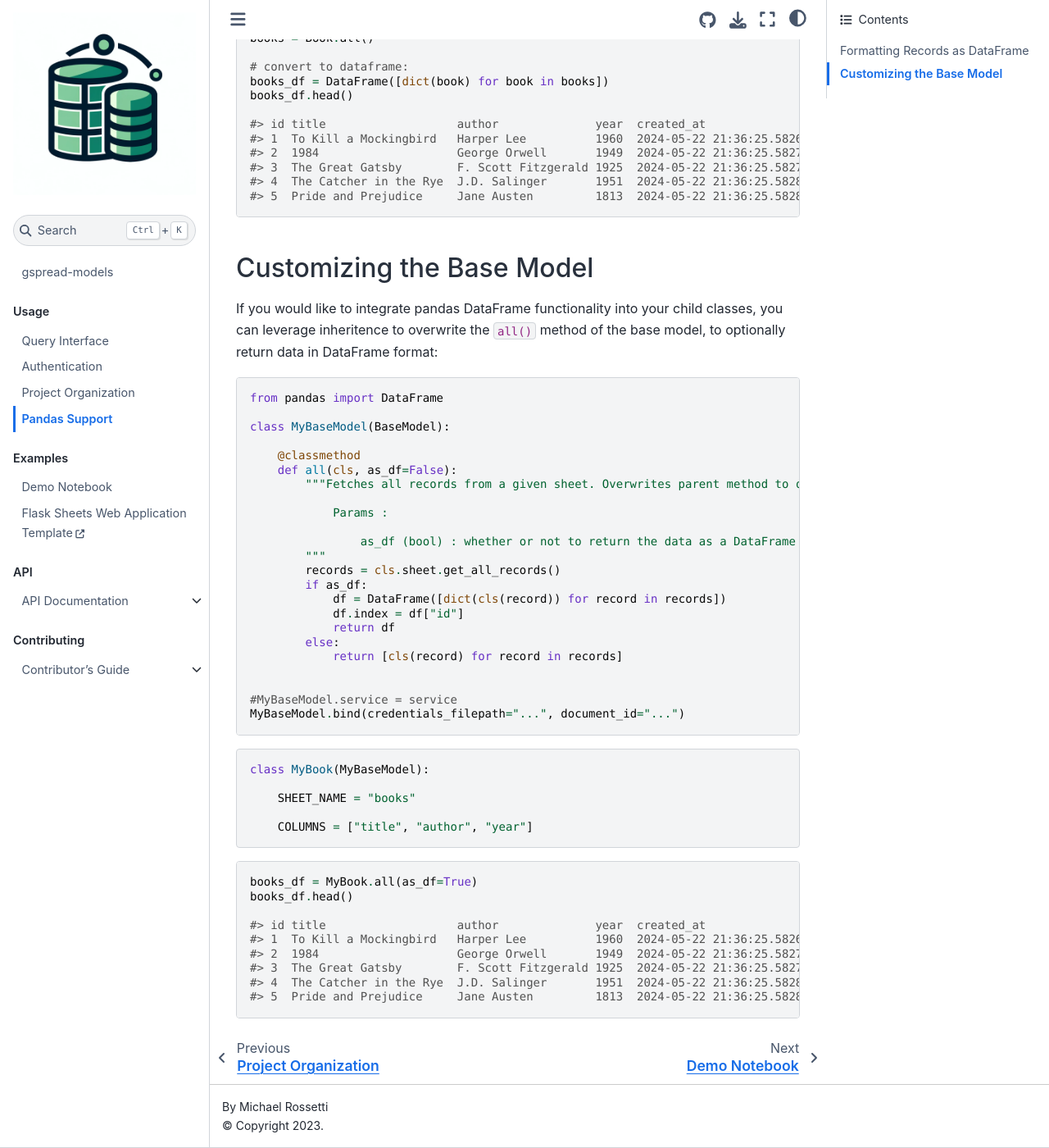
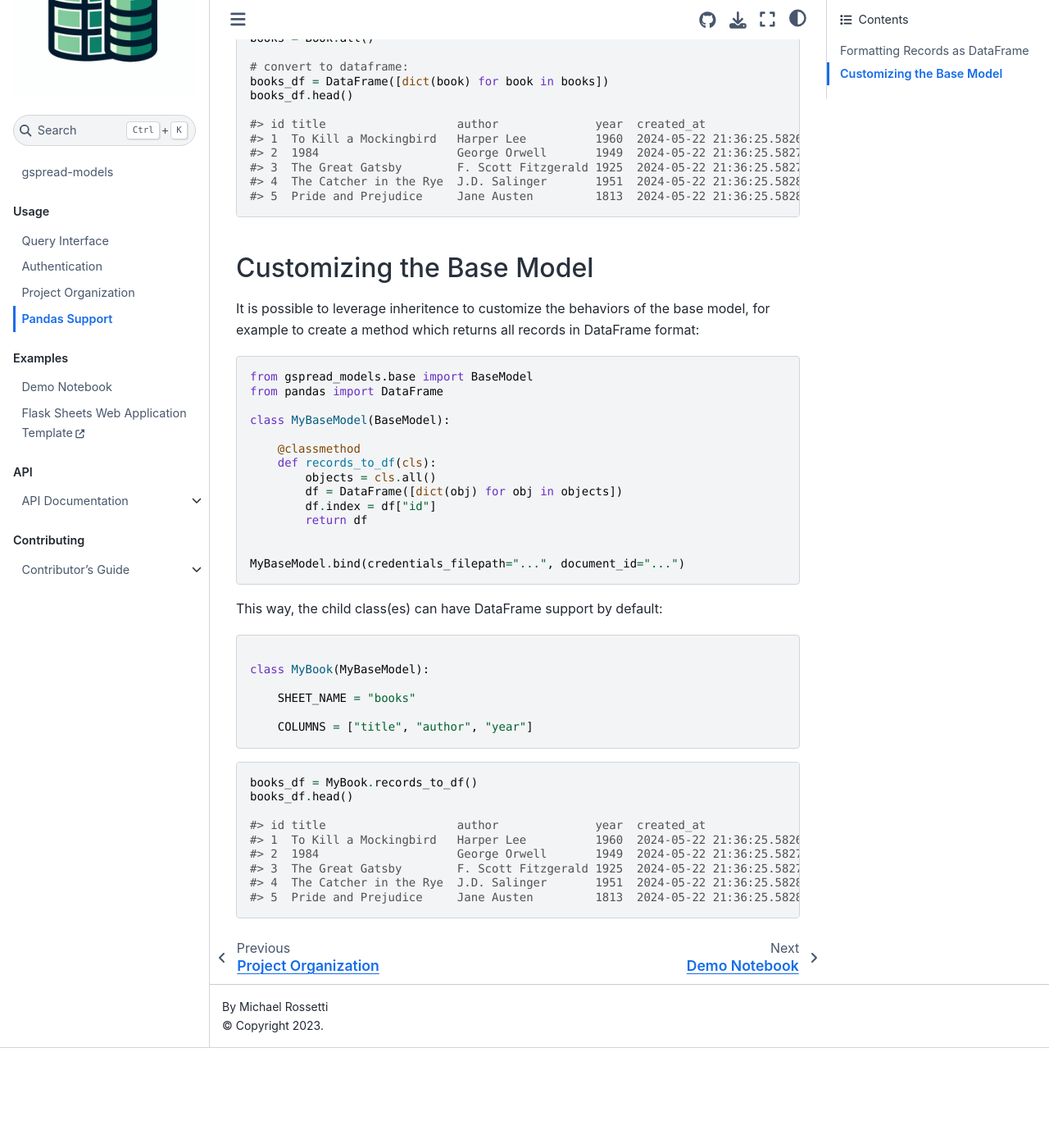
Before and after one commit to s2t2/gspread-models-py, a Jupyter Book: the page built from docs/pandas_support.md, in a window 1280 px wide and 1400 px high, scrolled down 414 px. Shown: the whole window at 82% size. Built offline with Jupyter Book 1.0.4 settings and Sphinx 7.4.7 and the Sphinx Book theme 1.1.4, drawn with Linux system fonts in a browser that asks for light colours; after the commit the page ends 1692 px from its top, so only the background shows below that.

Commit message:
Simplify pandas example

````diff
--- a/docs/api/service.rst
+++ b/docs/api/service.rst
@@ -2,7 +2,7 @@
 .. _api_service:
 
 Spreadsheet Service
-=========
+======================
 
 
 .. automodule:: gspread_models.service
--- a/docs/pandas_support.md
+++ b/docs/pandas_support.md
@@ -29,35 +29,29 @@ books_df.head()
 
 ## Customizing the Base Model
 
-If you would like to integrate pandas DataFrame functionality into your child classes, you can leverage inheritence to overwrite the `all()` method of the base model, to optionally return data in DataFrame format:
+It is possible to leverage inheritence to customize the behaviors of the base model, for example to create a method which returns all records in DataFrame format:
 
 ```py
+from gspread_models.base import BaseModel
 from pandas import DataFrame
 
 class MyBaseModel(BaseModel):
 
     @classmethod
-    def all(cls, as_df=False):
-        """Fetches all records from a given sheet. Overwrites parent method to optionally use a dataframe approach.
-
-            Params :
-
-                as_df (bool) : whether or not to return the data as a DataFrame
-        """
-        records = cls.sheet.get_all_records()
-        if as_df:
-            df = DataFrame([dict(cls(record)) for record in records])
-            df.index = df["id"]
-            return df
-        else:
-            return [cls(record) for record in records]
+    def records_to_df(cls):
+        objects = cls.all()
+        df = DataFrame([dict(obj) for obj in objects])
+        df.index = df["id"]
+        return df
 
 
-#MyBaseModel.service = service
 MyBaseModel.bind(credentials_filepath="...", document_id="...")
 ```
 
+This way, the child class(es) can have DataFrame support by default:
+
 ```py
+
 class MyBook(MyBaseModel):
 
     SHEET_NAME = "books"
@@ -66,7 +60,7 @@ class MyBook(MyBaseModel):
 ```
 
 ```py
-books_df = MyBook.all(as_df=True)
+books_df = MyBook.records_to_df()
 books_df.head()
 
 #> id title                   author              year  created_at
````
